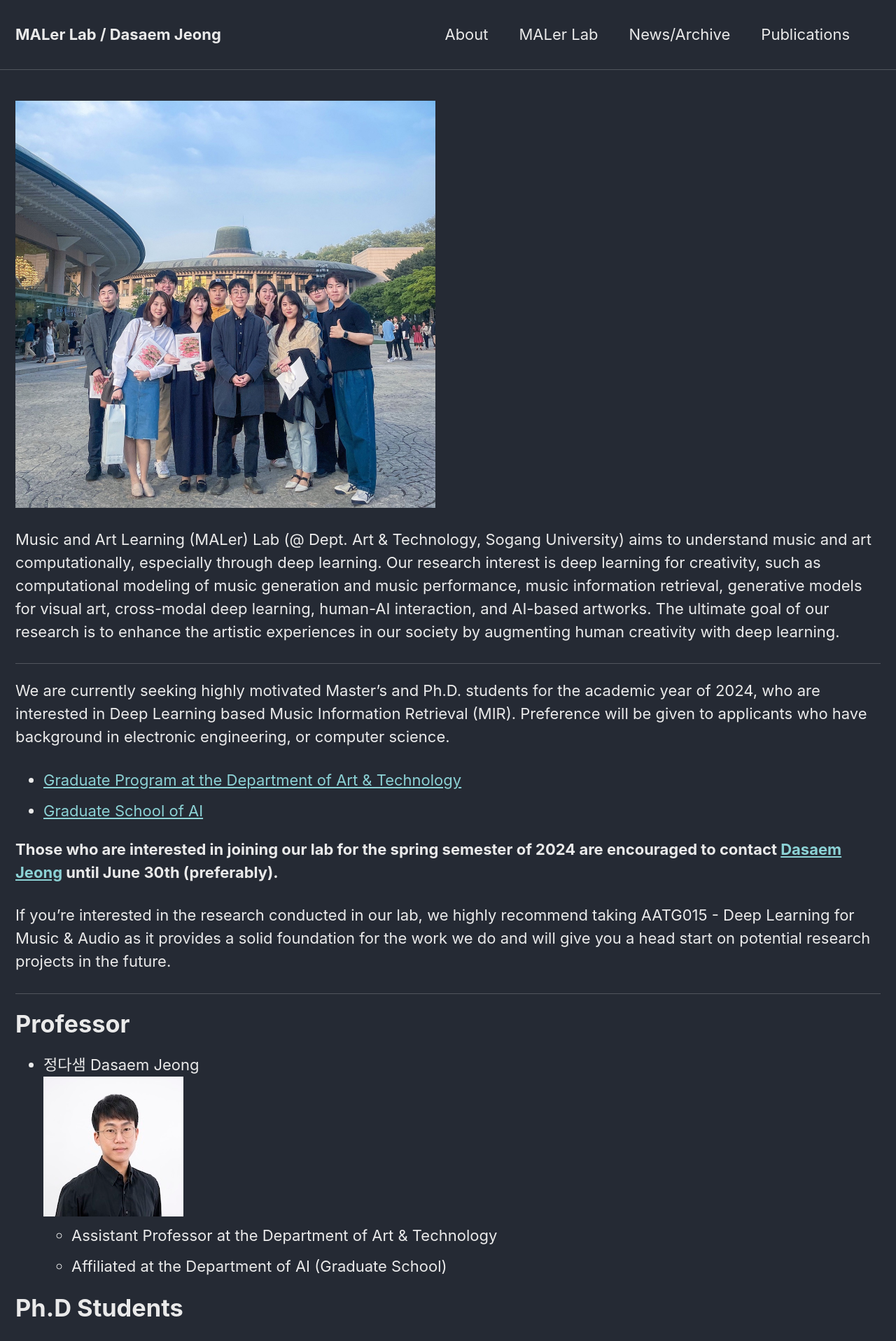
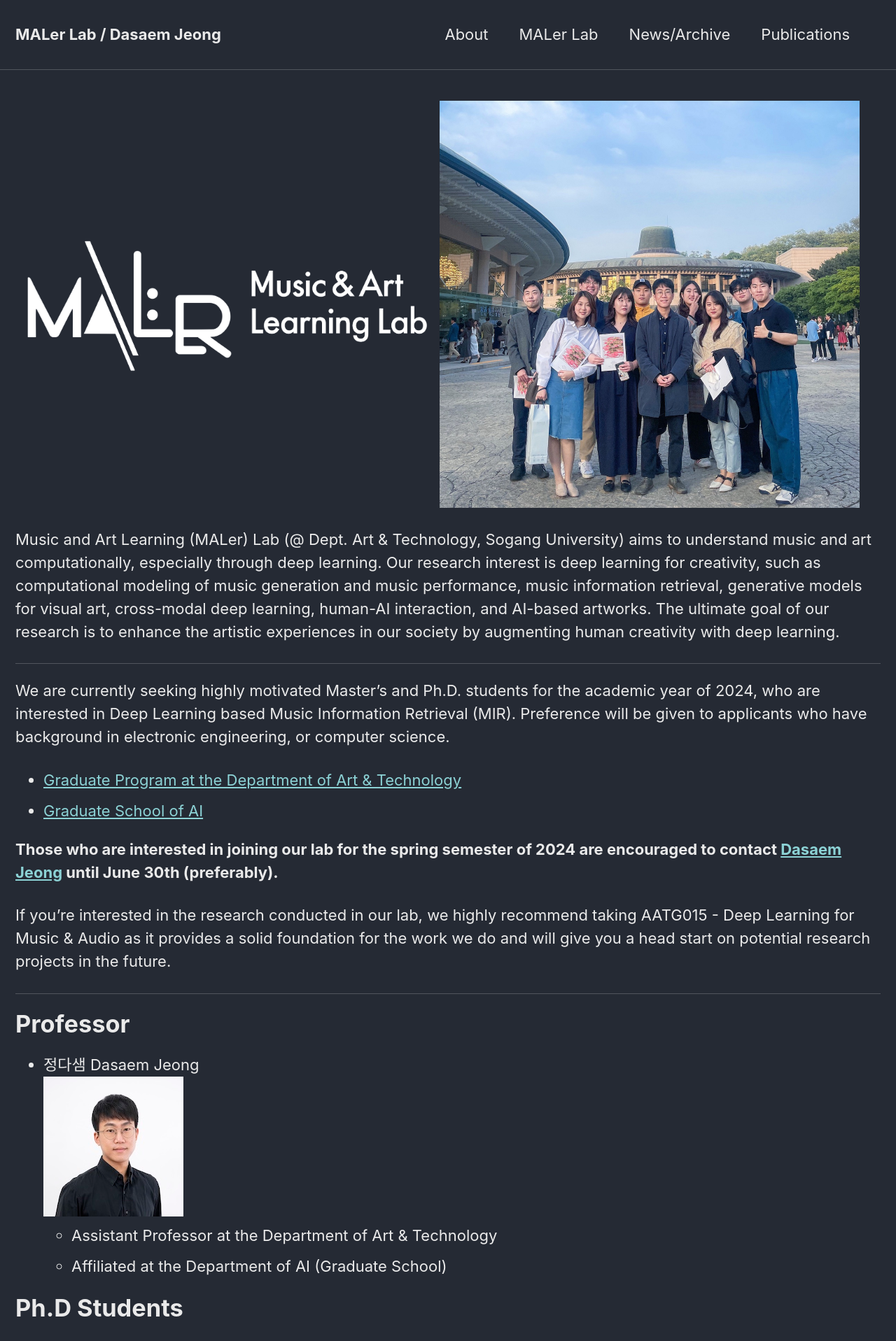
Before and after one commit to jdasam/jdasam.github.io, a Jekyll site: the page built from maler.md, in a window 1280 px wide. Shown: the top 1917 px of the page at 70% size. Built offline with Jekyll 4.4.1, drawn with Linux system fonts in a browser that asks for light colours.

Commit message:
Add Logo

```diff
--- a/maler.md
+++ b/maler.md
@@ -3,6 +3,7 @@ layout: splash
 title: MALer Lab
 permalink: /maler/
 ---
+[<img src="/assets/images/MALER_LOGO_TEXT_WHITE.png" width="600"/>](logo.png)
 [<img src="/assets/images/sac.jpg" width="600"/>](image.png)
 
 
```
Also changed, not shown: assets/images/MALER_LOGO_TEXT_WHITE.png (added).
